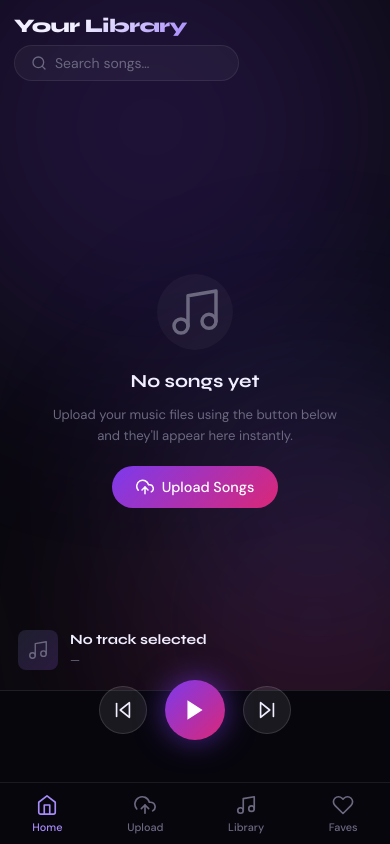
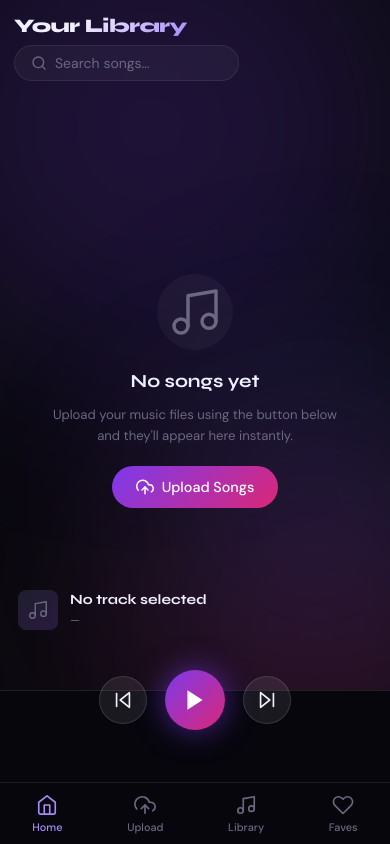
Before and after one commit to PRANAV-26-mv/musicapp, a plain HTML site: page index.html in a window 390 px wide. Drawn offline with Linux system fonts and the light colour scheme.

Commit message:
Update6 h1.css

```diff
--- a/h1.css
+++ b/h1.css
@@ -327,7 +327,7 @@ html, body {
     width: 100%;
     flex: 0 0 auto;
     min-width: 0;
-    margin-bottom: 10px;
+    margin-bottom: 40px;
   }
   .player-art {
     width: 40px;
@@ -362,7 +362,7 @@ html, body {
   width: 100%;
   flex: 0 0 auto;
   /* CHANGE: Reduce or remove this margin */
-  margin-bottom: 150px;
+  margin-bottom:200px;
 }
 
   /* Hide shuffle & repeat on mobile */
```
